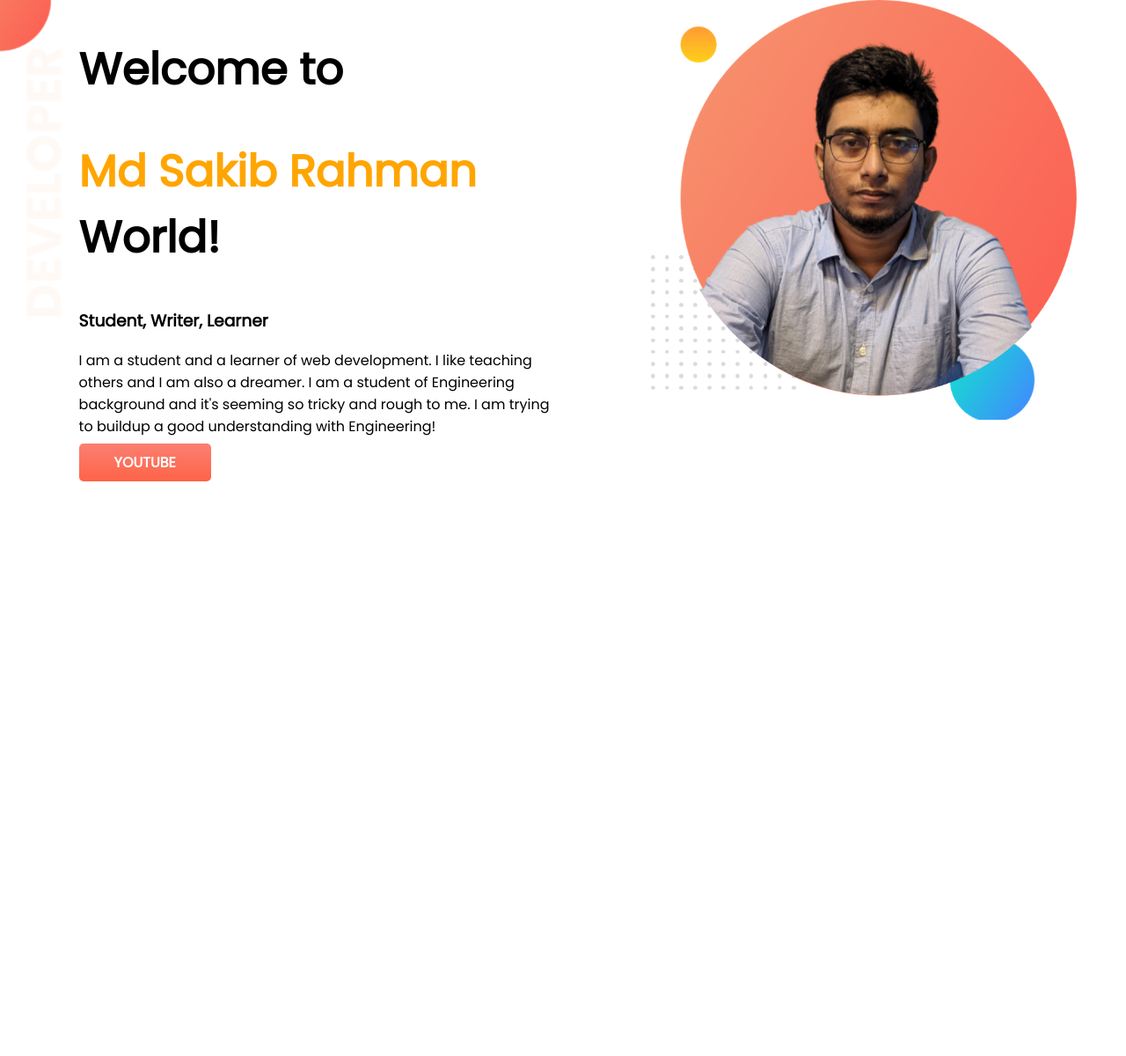
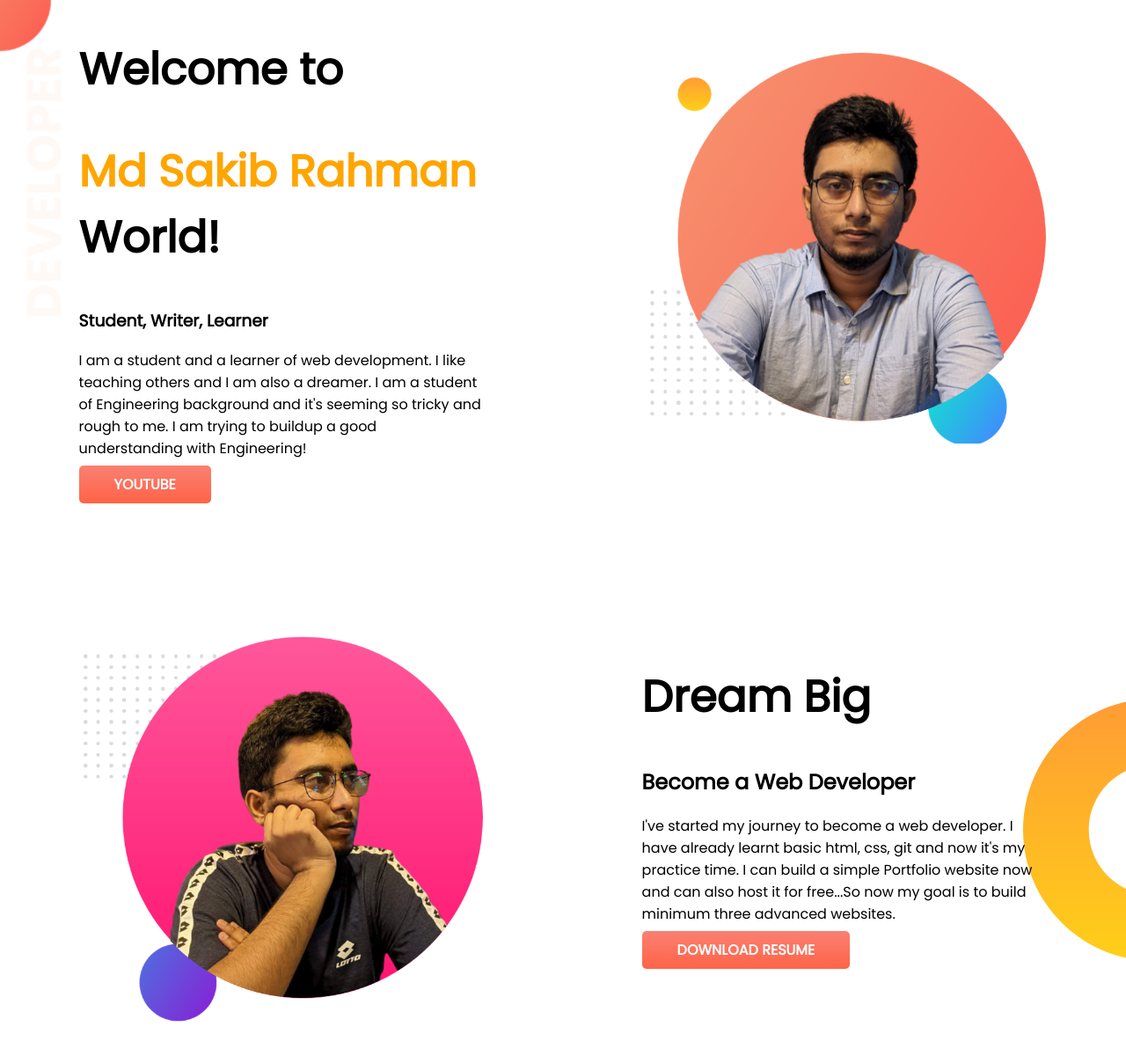
Before and after one commit to sakibrahman884/developer-portfolio, a plain HTML site: page index.html in a window 1280 px wide. Shown: the whole page at 88% size. Before the commit the page ends 800 px from the top, so only its background shows below. Drawn offline with Linux system fonts and the light colour scheme.

Commit message:
middle-portion

```diff
--- a/index.html
+++ b/index.html
@@ -24,9 +24,22 @@
             <a class="link-button" target="-blank"  href="https://www.youtube.com/channel/UCxE8gT6GcCxEKX7gvjrfxnQ">YOUTUBE</a>
         </div>
         <div class="half-width">
-            <img src="images/webpic1.png" alt="">
+            <img id="first-image" src="images/webpic1.png" alt="">
         </div>
     </section>
+    <section class="dream-big">
+        <div class="half-width">
+            <img src="images/webpic2.png" alt="">
+        </div>
+        <div class="half-width">
+            <h1>Dream Big</h1>
+            <h2>Become a Web Developer</h2>
+            <p>I've started my journey to become a web developer. I have already learnt basic html, css, git and now it's my practice time. I can build a simple Portfolio website now and can also host it for free...So now my goal is to build minimum three advanced websites. </p>
+            <a class="link-button" target="_blank" href=https://www.linkedin.com/in/md-sakib-rahman-87185a157>DOWNLOAD RESUME</a>
+
+        </div>
+    </section>
+
 
 </body>
 
--- a/style.css
+++ b/style.css
@@ -7,13 +7,18 @@ h1{
 }
 section{
     display: flex;
+    margin-bottom: 150px;
 }
 .half-width{
     width: 50%;
     padding-left: 7%;
+    padding-right: 7%;
 }
 .half-width img{
-    width: 90%;
+    width: 100%;
+}
+#first-image{
+    padding-top: 60px;
 }
 .link-button{
     text-decoration: none;
@@ -27,3 +32,8 @@ section{
     background-image: url(images/top-banner.png);
     background-repeat: no-repeat;
 }
+.dream-big{
+    background-image: url(images/dream-bg.png);
+    background-repeat: no-repeat;
+    background-position: right;
+}
```
